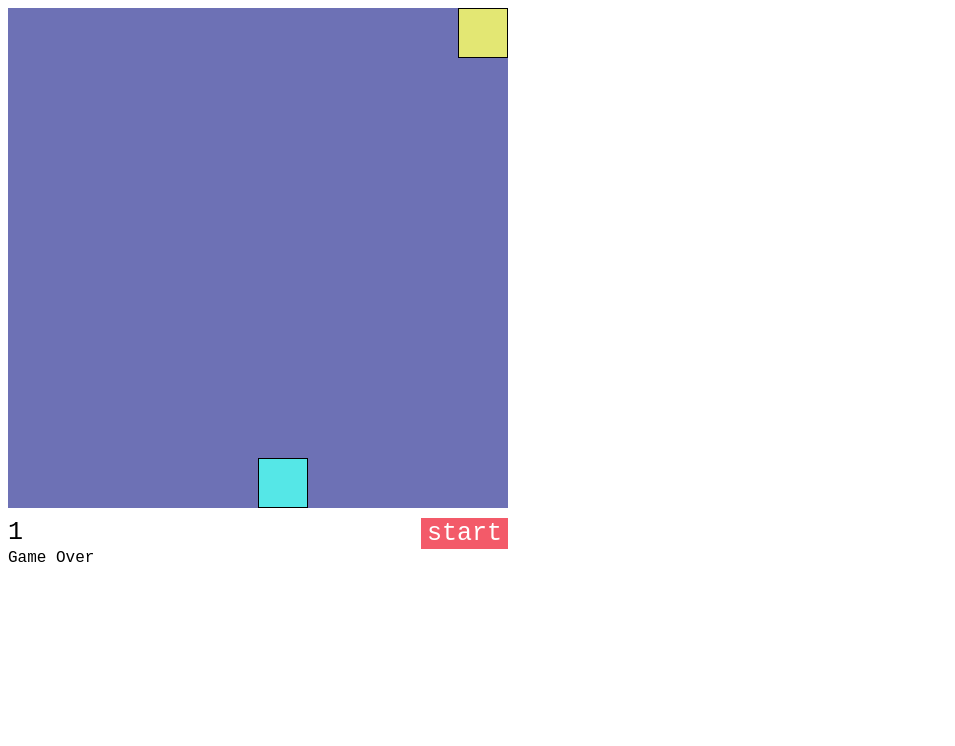
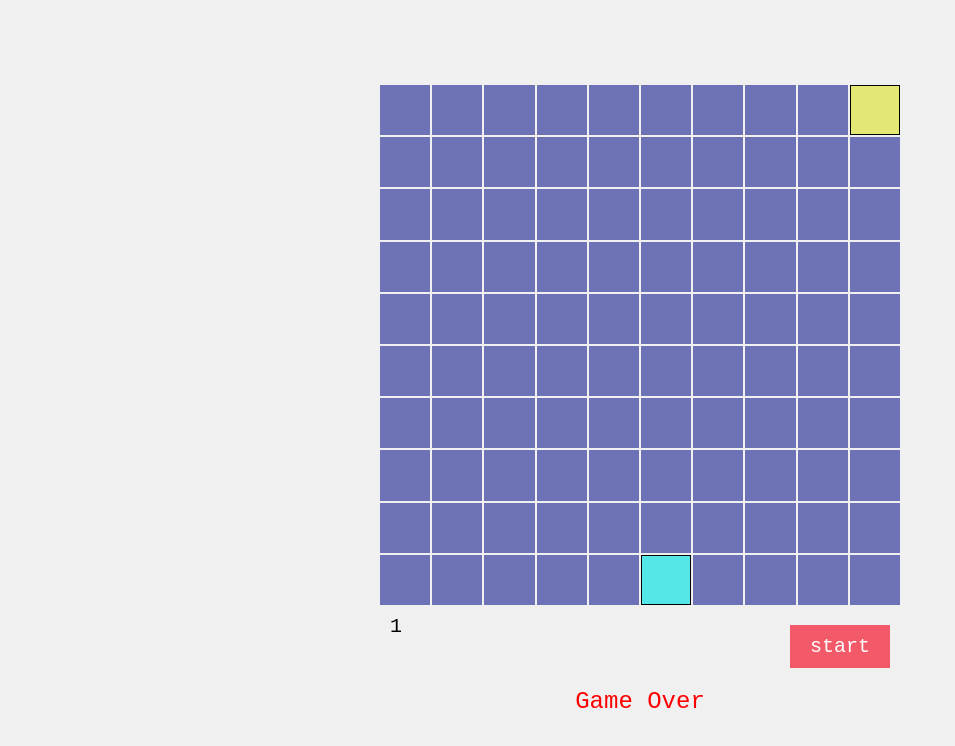
Before and after one commit to angelfa06/proyecto_programacion, a plain HTML site: page index.html in a window 1280 px wide. Both pictures are taken after a click on the button "start". Shown: the whole page, without its empty margins (0-955 px from the left). Drawn offline with Linux system fonts and the light colour scheme.

Commit message:
style.css

```diff
--- a/style.css
+++ b/style.css
@@ -1,45 +1,83 @@
 * {
     font-family: 'Share Tech Mono', monospace;
+    box-sizing: border-box;
 }
 
-#board, .boardInfo {
-    max-width: 500px;
+body {
+    margin: 0;
+    display: flex;
+    flex-direction: column;
+    align-items: center;
+    justify-content: center;
+    min-height: 100vh;
+    background-color: #f0f0f0;
 }
 
 #board {
     display: grid;
     grid-template-columns: repeat(10, 1fr);
-}
-
-#start, .boardInfo {
-    font-size: 25px;
-}
-
-#gameOver {
-    display: none;
-}
-
-.boardInfo {
-    display: flex;
-    justify-content: space-between;
-    margin-top: 10px;
+    grid-template-rows: repeat(10, 1fr);
+    gap: 2px;
+    width: 65vmin; /* Hace que el tablero sea un cuadrado grande basado en el lado más corto de la ventana */
+    height: 65vmin; /* Hace que el tablero sea un cuadrado grande basado en el lado más corto de la ventana */
 }
 
 #start {
     background-color: #f35a69;
     border: none;
     color: white;
+    font-size: 20px;
+    padding: 10px 20px;
+    margin-top: 10px;
+}
+
+#gameOver {
+    display: none;
+    font-size: 24px;
+    color: red;
+    margin-top: 20px;
+}
+
+.boardInfo {
+    display: flex;
+    justify-content: space-between;
+    width: 100%;
+    max-width: 500px;
+    margin-top: 10px;
 }
 
 #scoreBoard {
-    display: inline-flex;
+    font-size: 20px;
+}
+
+#controls {
+    display: flex;
+    flex-direction: column;
+    align-items: center;
+    margin-top: 20px;
+}
+
+.horizontalArrows {
+    display: flex;
+    justify-content: center;
+    gap: 20px;
+}
+
+.arrow {
+    background-color: #ddd;
+    border: none;
+    font-size: 24px;
+    padding: 10px 20px;
+    border-radius: 5px;
+    cursor: pointer;
+}
+
+.arrow:active {
+    background-color: #ccc;
 }
 
 .square {
-    aspect-ratio: 1;
-}
-
-.emptySquare {
+    aspect-ratio: 1; /* Asegura que cada cuadrado sea un cuadrado perfecto */
     background-color: #6d71b5;
 }
 
@@ -52,3 +90,10 @@
     background-color: #55e7e7;
     border: 1px solid #000;
 }
+
+}
+
+.foodSquare {
+    background-color: #55e7e7;
+    border: 1px solid #000;
+}
```
